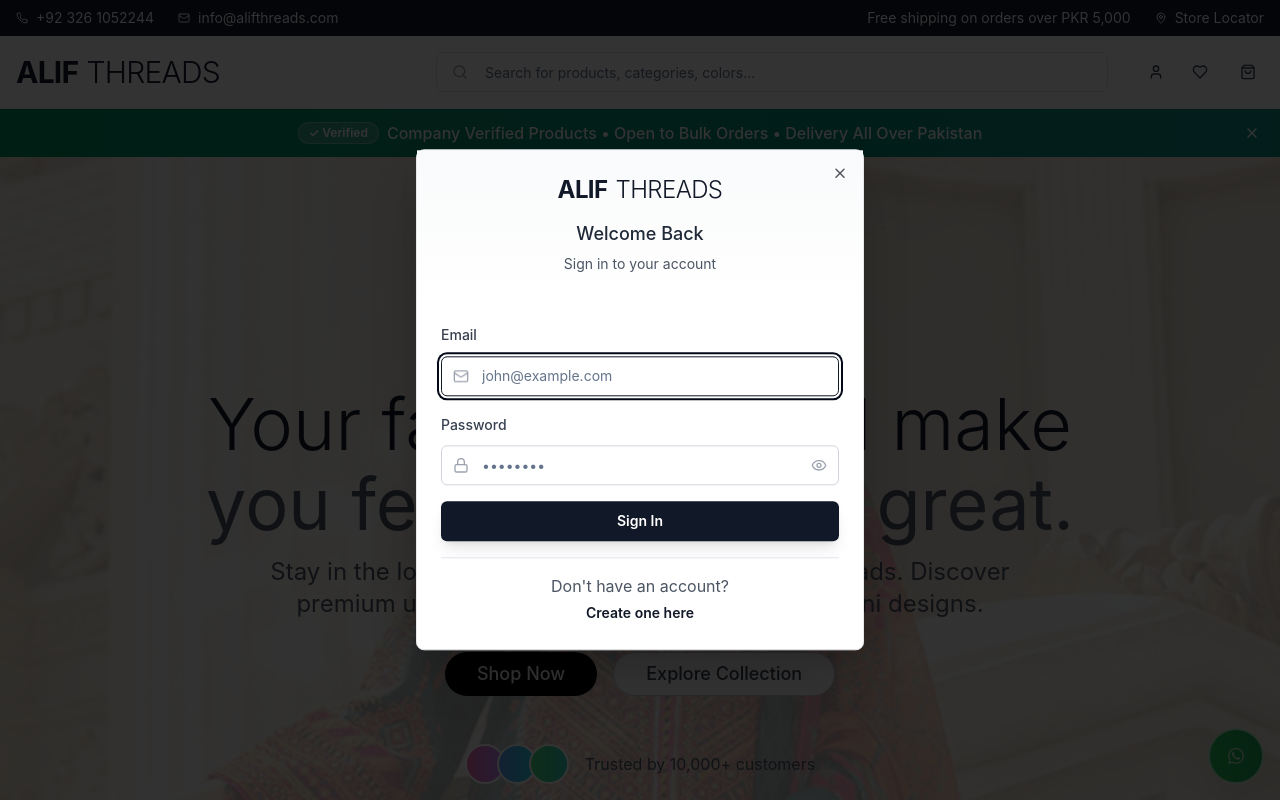
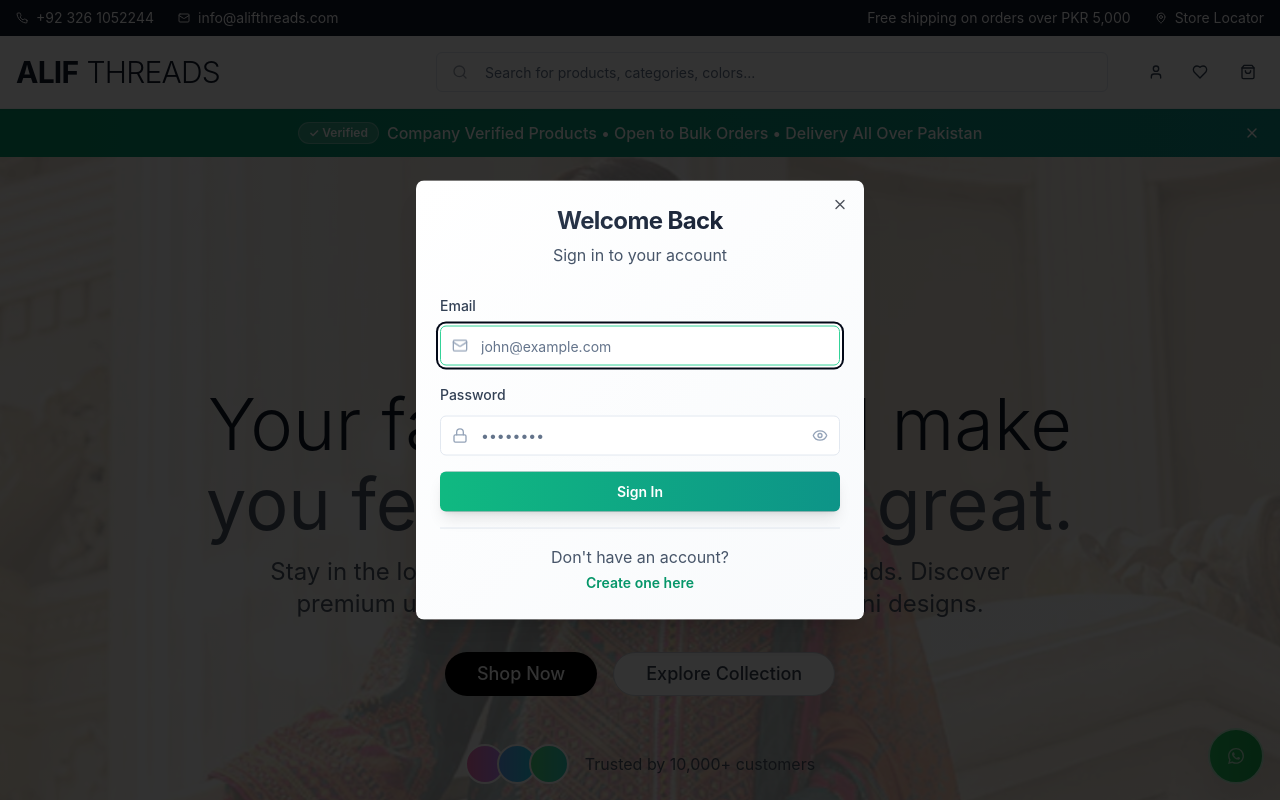
Before and after one commit to Alihusnain1489/wholesale-threads, a React (Vite) app: page / in a window 1280 px wide. Both pictures are taken after a click on the button 1156 px from the left and 72 px from the top of the page. Shown: the top 800 px of the page. Built offline with nearby package versions, Linux system fonts and the light colour scheme.

Commit message:
Reverted to commit e62d88ed6c418966b2b5eb5f23b218c5014ad836

```diff
--- a/src/components/LoginForm.tsx
+++ b/src/components/LoginForm.tsx
@@ -1,3 +1,4 @@
+
 import React, { useState } from 'react';
 import { Button } from "@/components/ui/button";
 import { Input } from "@/components/ui/input";
@@ -97,51 +98,47 @@ const LoginForm = ({ isLogin, onToggle, onClose }: LoginFormProps) => {
   };
 
   return (
-    <Card className="w-full max-w-md mx-auto shadow-2xl border-gray-200 bg-white">
-      <CardHeader className="text-center pb-6 bg-gradient-to-b from-gray-50 to-white">
-        <CardTitle className="text-2xl font-light text-gray-900 mb-2">
-          <span className="font-bold">ALIF</span>
-          <span className="font-light ml-2">THREADS</span>
+    <Card className="w-full max-w-md mx-auto shadow-xl border-0 bg-gradient-to-br from-white to-slate-50">
+      <CardHeader className="text-center pb-6">
+        <CardTitle className="text-2xl font-bold bg-gradient-to-r from-slate-700 to-slate-900 bg-clip-text text-transparent">
+          {isLogin ? 'Welcome Back' : 'Create Account'}
         </CardTitle>
-        <p className="text-lg font-medium text-gray-800">
-          {isLogin ? 'Welcome Back' : 'Join Our Community'}
-        </p>
-        <p className="text-gray-600 text-sm">
-          {isLogin ? 'Sign in to your account' : 'Create your account to get started'}
+        <p className="text-slate-600 mt-2">
+          {isLogin ? 'Sign in to your account' : 'Join our fabric community'}
         </p>
       </CardHeader>
 
-      <CardContent className="space-y-4 p-6">
+      <CardContent className="space-y-4">
         <form onSubmit={handleSubmit} className="space-y-4">
           {!isLogin && (
             <div className="grid grid-cols-2 gap-4">
               <div className="space-y-2">
-                <Label htmlFor="firstName" className="text-gray-700 font-medium">First Name</Label>
+                <Label htmlFor="firstName" className="text-slate-700 font-medium">First Name</Label>
                 <div className="relative">
-                  <User className="absolute left-3 top-3 h-4 w-4 text-gray-400" />
+                  <User className="absolute left-3 top-3 h-4 w-4 text-slate-400" />
                   <Input
                     id="firstName"
                     type="text"
                     placeholder="John"
                     value={formData.firstName}
                     onChange={(e) => handleInputChange('firstName', e.target.value)}
-                    className={`pl-10 border-gray-300 focus:border-gray-900 focus:ring-gray-900 ${errors.firstName ? 'border-red-400' : ''}`}
+                    className={`pl-10 border-slate-200 focus:border-emerald-400 focus:ring-emerald-400 ${errors.firstName ? 'border-red-400' : ''}`}
                   />
                 </div>
                 {errors.firstName && <p className="text-red-500 text-sm">{errors.firstName}</p>}
               </div>
 
               <div className="space-y-2">
-                <Label htmlFor="lastName" className="text-gray-700 font-medium">Last Name</Label>
+                <Label htmlFor="lastName" className="text-slate-700 font-medium">Last Name</Label>
                 <div className="relative">
-                  <User className="absolute left-3 top-3 h-4 w-4 text-gray-400" />
+                  <User className="absolute left-3 top-3 h-4 w-4 text-slate-400" />
                   <Input
                     id="lastName"
                     type="text"
                     placeholder="Doe"
                     value={formData.lastName}
                     onChange={(e) => handleInputChange('lastName', e.target.value)}
-                    className={`pl-10 border-gray-300 focus:border-gray-900 focus:ring-gray-900 ${errors.lastName ? 'border-red-400' : ''}`}
+                    className={`pl-10 border-slate-200 focus:border-emerald-400 focus:ring-emerald-400 ${errors.lastName ? 'border-red-400' : ''}`}
                   />
                 </div>
                 {errors.lastName && <p className="text-red-500 text-sm">{errors.lastName}</p>}
@@ -150,32 +147,32 @@ const LoginForm = ({ isLogin, onToggle, onClose }: LoginFormProps) => {
           )}
 
           <div className="space-y-2">
-            <Label htmlFor="email" className="text-gray-700 font-medium">Email</Label>
+            <Label htmlFor="email" className="text-slate-700 font-medium">Email</Label>
             <div className="relative">
-              <Mail className="absolute left-3 top-3 h-4 w-4 text-gray-400" />
+              <Mail className="absolute left-3 top-3 h-4 w-4 text-slate-400" />
               <Input
                 id="email"
                 type="email"
                 placeholder="john@example.com"
                 value={formData.email}
                 onChange={(e) => handleInputChange('email', e.target.value)}
-                className={`pl-10 border-gray-300 focus:border-gray-900 focus:ring-gray-900 ${errors.email ? 'border-red-400' : ''}`}
+                className={`pl-10 border-slate-200 focus:border-emerald-400 focus:ring-emerald-400 ${errors.email ? 'border-red-400' : ''}`}
               />
             </div>
             {errors.email && <p className="text-red-500 text-sm">{errors.email}</p>}
           </div>
 
           <div className="space-y-2">
-            <Label htmlFor="password" className="text-gray-700 font-medium">Password</Label>
+            <Label htmlFor="password" className="text-slate-700 font-medium">Password</Label>
             <div className="relative">
-              <Lock className="absolute left-3 top-3 h-4 w-4 text-gray-400" />
+              <Lock className="absolute left-3 top-3 h-4 w-4 text-slate-400" />
               <Input
                 id="password"
                 type={showPassword ? "text" : "password"}
                 placeholder="••••••••"
                 value={formData.password}
                 onChange={(e) => handleInputChange('password', e.target.value)}
-                className={`pl-10 pr-10 border-gray-300 focus:border-gray-900 focus:ring-gray-900 ${errors.password ? 'border-red-400' : ''}`}
+                className={`pl-10 pr-10 border-slate-200 focus:border-emerald-400 focus:ring-emerald-400 ${errors.password ? 'border-red-400' : ''}`}
               />
               <Button
                 type="button"
@@ -184,7 +181,7 @@ const LoginForm = ({ isLogin, onToggle, onClose }: LoginFormProps) => {
                 className="absolute right-0 top-0 h-full px-3 py-2 hover:bg-transparent"
                 onClick={() => setShowPassword(!showPassword)}
               >
-                {showPassword ? <EyeOff className="h-4 w-4 text-gray-400" /> : <Eye className="h-4 w-4 text-gray-400" />}
+                {showPassword ? <EyeOff className="h-4 w-4 text-slate-400" /> : <Eye className="h-4 w-4 text-slate-400" />}
               </Button>
             </div>
             {errors.password && <p className="text-red-500 text-sm">{errors.password}</p>}
@@ -192,16 +189,16 @@ const LoginForm = ({ isLogin, onToggle, onClose }: LoginFormProps) => {
 
           {!isLogin && (
             <div className="space-y-2">
-              <Label htmlFor="confirmPassword" className="text-gray-700 font-medium">Confirm Password</Label>
+              <Label htmlFor="confirmPassword" className="text-slate-700 font-medium">Confirm Password</Label>
               <div className="relative">
-                <Lock className="absolute left-3 top-3 h-4 w-4 text-gray-400" />
+                <Lock className="absolute left-3 top-3 h-4 w-4 text-slate-400" />
                 <Input
                   id="confirmPassword"
                   type={showConfirmPassword ? "text" : "password"}
                   placeholder="••••••••"
                   value={formData.confirmPassword}
                   onChange={(e) => handleInputChange('confirmPassword', e.target.value)}
-                  className={`pl-10 pr-10 border-gray-300 focus:border-gray-900 focus:ring-gray-900 ${errors.confirmPassword ? 'border-red-400' : ''}`}
+                  className={`pl-10 pr-10 border-slate-200 focus:border-emerald-400 focus:ring-emerald-400 ${errors.confirmPassword ? 'border-red-400' : ''}`}
                 />
                 <Button
                   type="button"
@@ -210,7 +207,7 @@ const LoginForm = ({ isLogin, onToggle, onClose }: LoginFormProps) => {
                   className="absolute right-0 top-0 h-full px-3 py-2 hover:bg-transparent"
                   onClick={() => setShowConfirmPassword(!showConfirmPassword)}
                 >
-                  {showConfirmPassword ? <EyeOff className="h-4 w-4 text-gray-400" /> : <Eye className="h-4 w-4 text-gray-400" />}
+                  {showConfirmPassword ? <EyeOff className="h-4 w-4 text-slate-400" /> : <Eye className="h-4 w-4 text-slate-400" />}
                 </Button>
               </div>
               {errors.confirmPassword && <p className="text-red-500 text-sm">{errors.confirmPassword}</p>}
@@ -219,7 +216,7 @@ const LoginForm = ({ isLogin, onToggle, onClose }: LoginFormProps) => {
 
           <Button
             type="submit"
-            className="w-full bg-gray-900 hover:bg-gray-800 text-white font-semibold py-3 shadow-lg transition-all duration-300"
+            className="w-full bg-gradient-to-r from-emerald-500 to-teal-600 hover:from-emerald-600 hover:to-teal-700 text-white font-semibold py-2 shadow-lg hover:shadow-emerald-500/25 transition-all duration-300"
             disabled={isLoading}
           >
             {isLoading ? 'Processing...' : (isLogin ? 'Sign In' : 'Create Account')}
@@ -229,13 +226,13 @@ const LoginForm = ({ isLogin, onToggle, onClose }: LoginFormProps) => {
         <Separator className="my-6" />
 
         <div className="text-center">
-          <p className="text-gray-600">
+          <p className="text-slate-600">
             {isLogin ? "Don't have an account?" : "Already have an account?"}
           </p>
           <Button
             variant="link"
             onClick={onToggle}
-            className="text-gray-900 hover:text-gray-700 font-semibold p-0 h-auto"
+            className="text-emerald-600 hover:text-emerald-700 font-semibold p-0 h-auto"
           >
             {isLogin ? 'Create one here' : 'Sign in here'}
           </Button>
--- a/src/components/ProductGridModern.tsx
+++ b/src/components/ProductGridModern.tsx
@@ -1,3 +1,4 @@
+
 import React, { useState, useMemo } from 'react';
 import { Card, CardContent } from "@/components/ui/card";
 import { Badge } from "@/components/ui/badge";
@@ -34,7 +35,6 @@ const ProductGridModern = ({
   isLoggedIn
 }: ProductGridModernProps) => {
   const [hoveredProduct, setHoveredProduct] = useState<number | null>(null);
-  const [hoverTimer, setHoverTimer] = useState<NodeJS.Timeout | null>(null);
 
   // Check if search is active
   const isSearchActive = searchQuery.trim().length > 0;
@@ -70,6 +70,7 @@ const ProductGridModern = ({
     return filtered.sort((a, b) => b.id - a.id);
   }, [products, selectedCategory, searchQuery]);
 
+  // Generate search-relevant tags when searching
   const searchTags = useMemo(() => {
     if (!isSearchActive) return [];
 
@@ -80,7 +81,7 @@ const ProductGridModern = ({
       if (product.fabric) tags.add(product.fabric);
     });
 
-    return Array.from(tags).slice(0, 8);
+    return Array.from(tags).slice(0, 8); // Limit to 8 tags
   }, [filteredProducts, isSearchActive]);
 
   const totalPages = Math.ceil(filteredProducts.length / itemsPerPage);
@@ -93,33 +94,10 @@ const ProductGridModern = ({
     window.scrollTo({ top: 0, behavior: 'smooth' });
   };
 
-  const handleMouseEnter = (productId: number) => {
-    if (hoverTimer) {
-      clearTimeout(hoverTimer);
-    }
-
-    setHoveredProduct(productId);
-
-    const timer = setTimeout(() => {
-      setHoveredProduct(null);
-    }, 3000);
-
-    setHoverTimer(timer);
-  };
-
-  const handleMouseLeave = () => {
-    if (hoverTimer) {
-      clearTimeout(hoverTimer);
-      setHoverTimer(null);
-    }
-    setHoveredProduct(null);
-  };
-
   return (
     <section className="py-16 bg-white" id="products">
       <div className="container mx-auto px-4">
-        {/* Header - Hide during search */}
-        {!isSearchActive && (
+        {/* Header */}
         <div className="text-center mb-12">
           <h2 className="text-3xl lg:text-4xl font-light text-gray-900 mb-4">
             Women's Collection
@@ -128,10 +106,8 @@ const ProductGridModern = ({
             Discover our curated selection of premium women's clothing. Each item represents 50-80 suits minimum.
           </p>
         </div>
-        )}
 
-        {/* Bulk Order Notice - Hide during search */}
-        {!isSearchActive && (
+        {/* Bulk Order Notice */}
         <div className="bg-gradient-to-r from-green-50 to-blue-50 border border-green-200 rounded-lg p-4 mb-8">
           <div className="text-center">
             <h3 className="font-semibold text-gray-900 mb-2">🎉 Bulk Order Special Offer</h3>
@@ -143,7 +119,6 @@ const ProductGridModern = ({
             </p>
           </div>
         </div>
-        )}
 
         {/* Category Navigation - Hide during search */}
         {!isSearchActive && (
@@ -198,17 +173,15 @@ const ProductGridModern = ({
             <Card
               key={product.id}
               className="group cursor-pointer bg-white border border-gray-200 hover:shadow-lg transition-all duration-300 rounded-xl overflow-hidden"
-              onMouseEnter={() => handleMouseEnter(product.id)}
-              onMouseLeave={handleMouseLeave}
+              onMouseEnter={() => setHoveredProduct(product.id)}
+              onMouseLeave={() => setHoveredProduct(null)}
               onClick={() => onProductClick(product)}
             >
               <div className="relative overflow-hidden bg-gray-50 aspect-[3/4]">
                 <img
                   src={product.imageUrl}
                   alt={product.name}
-                  className={`w-full h-full object-cover transition-all duration-500 ${
-                    hoveredProduct === product.id ? 'scale-110 brightness-110' : 'group-hover:scale-105'
-                  }`}
+                  className="w-full h-full object-cover group-hover:scale-105 transition-transform duration-500"
                 />
 
                 {/* Sale Badge */}
@@ -224,6 +197,11 @@ const ProductGridModern = ({
                     Sold out
                   </Badge>
                 )}
+
+                {/* Minimum Quantity Badge */}
+                <Badge className="absolute bottom-3 left-3 bg-blue-500 text-white rounded-full text-xs">
+                  Min: 50-80 suits
+                </Badge>
 
                 {/* Action Buttons */}
                 <div className={`absolute top-3 right-3 flex flex-col space-y-2 transition-opacity duration-300 ${
@@ -306,8 +284,7 @@ const ProductGridModern = ({
         )}
       </div>
 
-      {/* Newsletter Section - Hide during search */}
-      {!isSearchActive && (
+      {/* Newsletter Section */}
       <div className="bg-gray-50 py-16 mt-16">
         <div className="container mx-auto px-4 text-center">
           <h2 className="text-3xl font-light text-gray-900 mb-4">
@@ -328,7 +305,6 @@ const ProductGridModern = ({
           </div>
         </div>
       </div>
-      )}
     </section>
   );
 };
```
Lines whose indentation alone changed are shown as unchanged.
